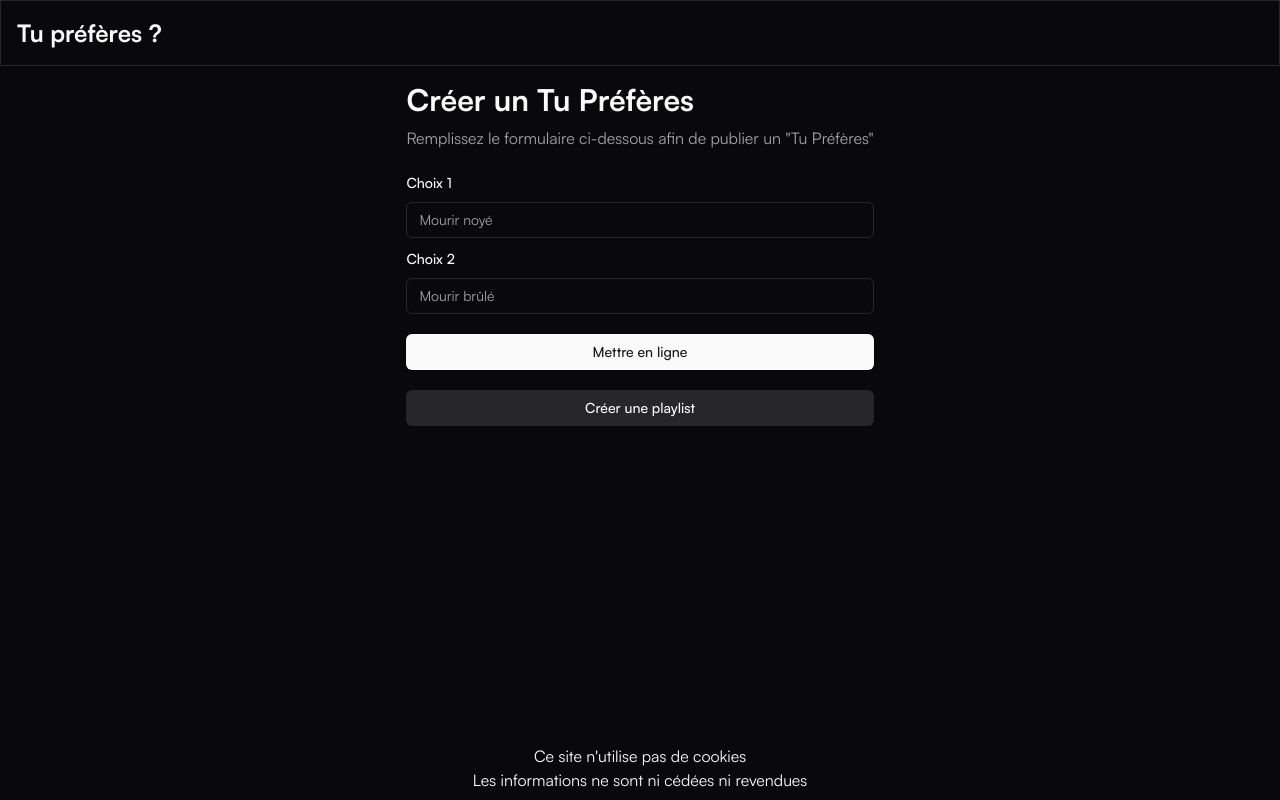
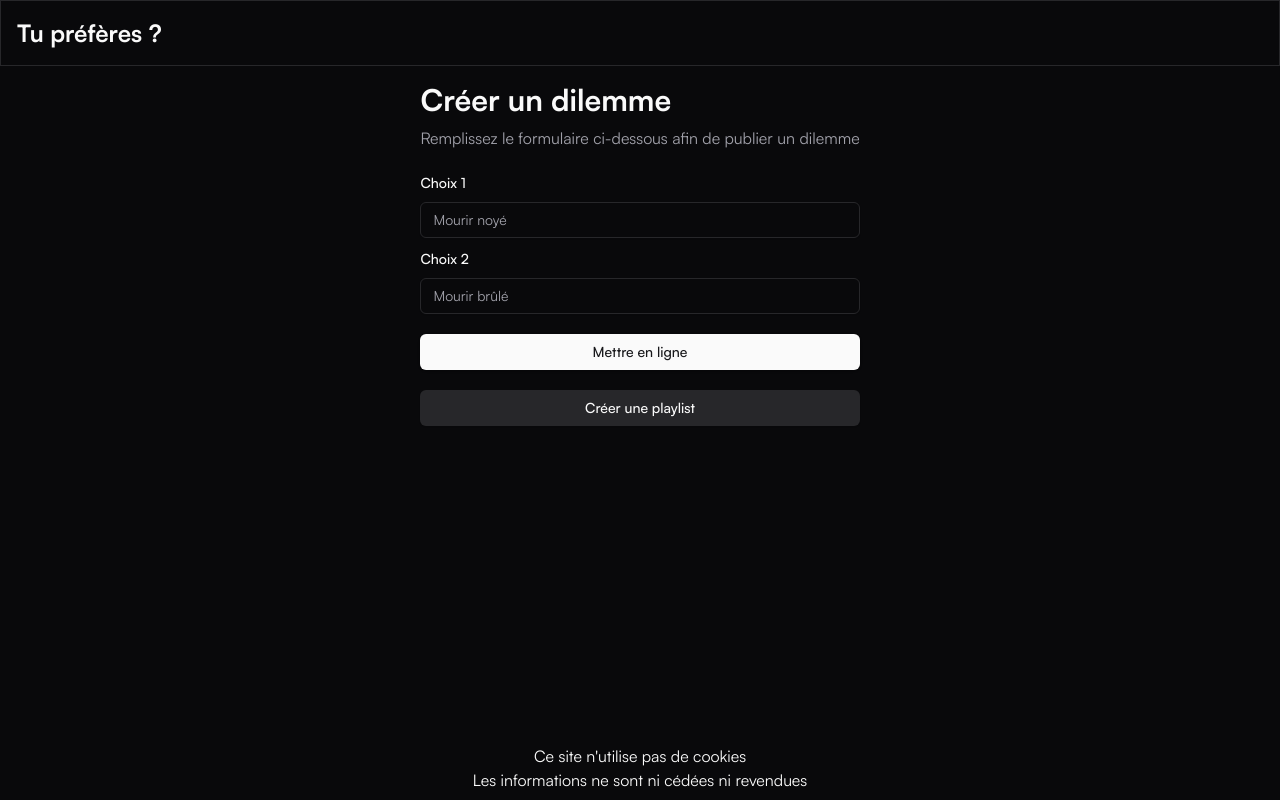
Before and after one commit to Kylian-d-p/tu-preferes, a Next.js app: page /create in a window 1280 px wide. Built offline with nearby package versions, Linux system fonts and the light colour scheme.

Commit message:
Refactor create form to update French labels and improve layout

```diff
--- a/app/create/page.tsx
+++ b/app/create/page.tsx
@@ -6,8 +6,8 @@ export default async function CreateChoice() {
   return (
     <main className="max-w-3xl mx-auto flex flex-col items-center gap-5 mt-4">
       <div className="flex flex-col gap-2">
-        <h1 className="text-3xl font-bold">Créer un Tu Préfères</h1>
-        <p className="text-muted-foreground">Remplissez le formulaire ci-dessous afin de publier un &quot;Tu Préfères&quot;</p>
+        <h1 className="text-3xl font-bold">Créer un dilemme</h1>
+        <p className="text-muted-foreground">Remplissez le formulaire ci-dessous afin de publier un dilemme</p>
       </div>
       <CreateForm />
       <Link href={"/create/playlist"} className="w-full">
--- a/app/page.tsx
+++ b/app/page.tsx
@@ -50,7 +50,7 @@ export default async function Home(props: { searchParams: string }) {
         },
       }} />
       <Link href="/create" className="absolute bottom-10 left-1/2 -translate-x-1/2">
-        <Button variant={"secondary"} className="border border-background">Créer un Tu Préfères</Button>
+        <Button variant={"secondary"} className="border border-background">Créer un dilemme</Button>
       </Link>
     </main>
   );
```
